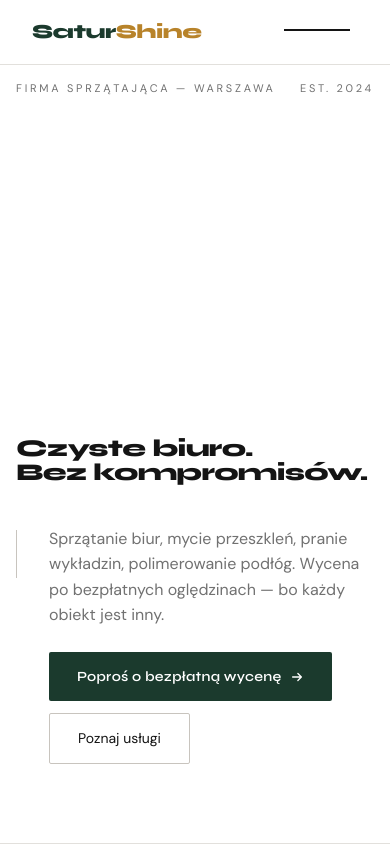
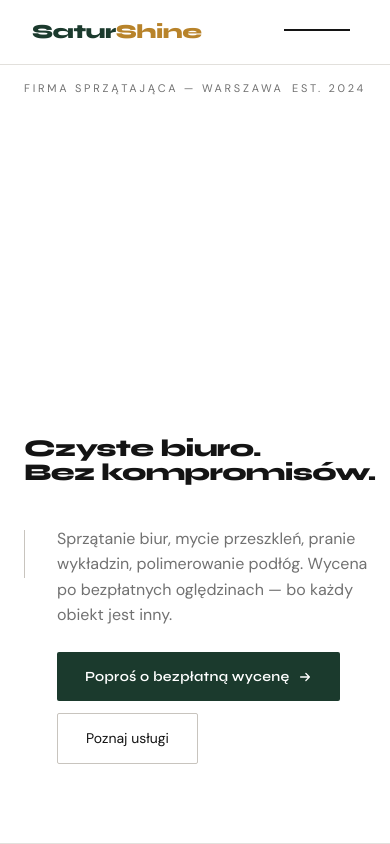
Before and after one commit to RobertSOB92/saturshine_strona, a React (Vite) app: page / in a window 390 px wide. Shown: the top 844 px of the page. Built offline with nearby package versions, Linux system fonts and the light colour scheme.

Commit message:
Fix mobile padding for section containers and process block

```diff
--- a/src/components/Process.tsx
+++ b/src/components/Process.tsx
@@ -149,6 +149,10 @@ export default function Process() {
           #wspolpraca .process-content {
             grid-template-columns: 1fr !important;
           }
+          #wspolpraca .process-content {
+            padding: 1.5rem !important;
+            gap: 2.5rem !important;
+          }
         }
       `}</style>
     </section>
--- a/src/index.css
+++ b/src/index.css
@@ -59,7 +59,7 @@ p { margin: 0; }
 
 @media (max-width: 768px) {
   .section-container {
-    padding: 0 1rem;
+    padding: 0 1.5rem;
   }
 }
 
```
